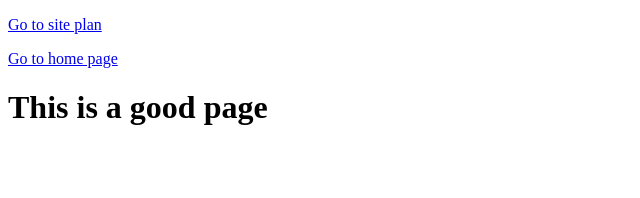
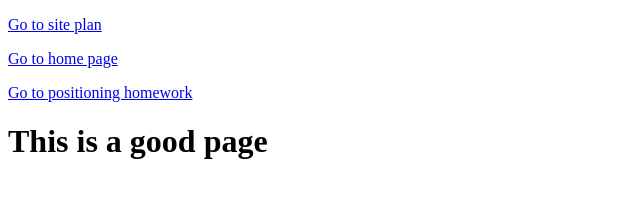
Before and after one commit to NordiskPirat/wdd130, a plain HTML site: page index.html in a window 1280 px wide. Shown: the whole page, without its empty margins (0-640 px from the left). Drawn offline with Linux system fonts and the light colour scheme.

Commit message:
positioning

```diff
--- a/index.html
+++ b/index.html
@@ -13,6 +13,9 @@
     <p>
       <a href="./wwr/index.html">Go to home page</a>
     </p>
+    <p>
+      <a href="./positioning.html">Go to positioning homework</a>
+    </p>
     <h1>This is a good page</h1>
   </body>
 </html>
```
